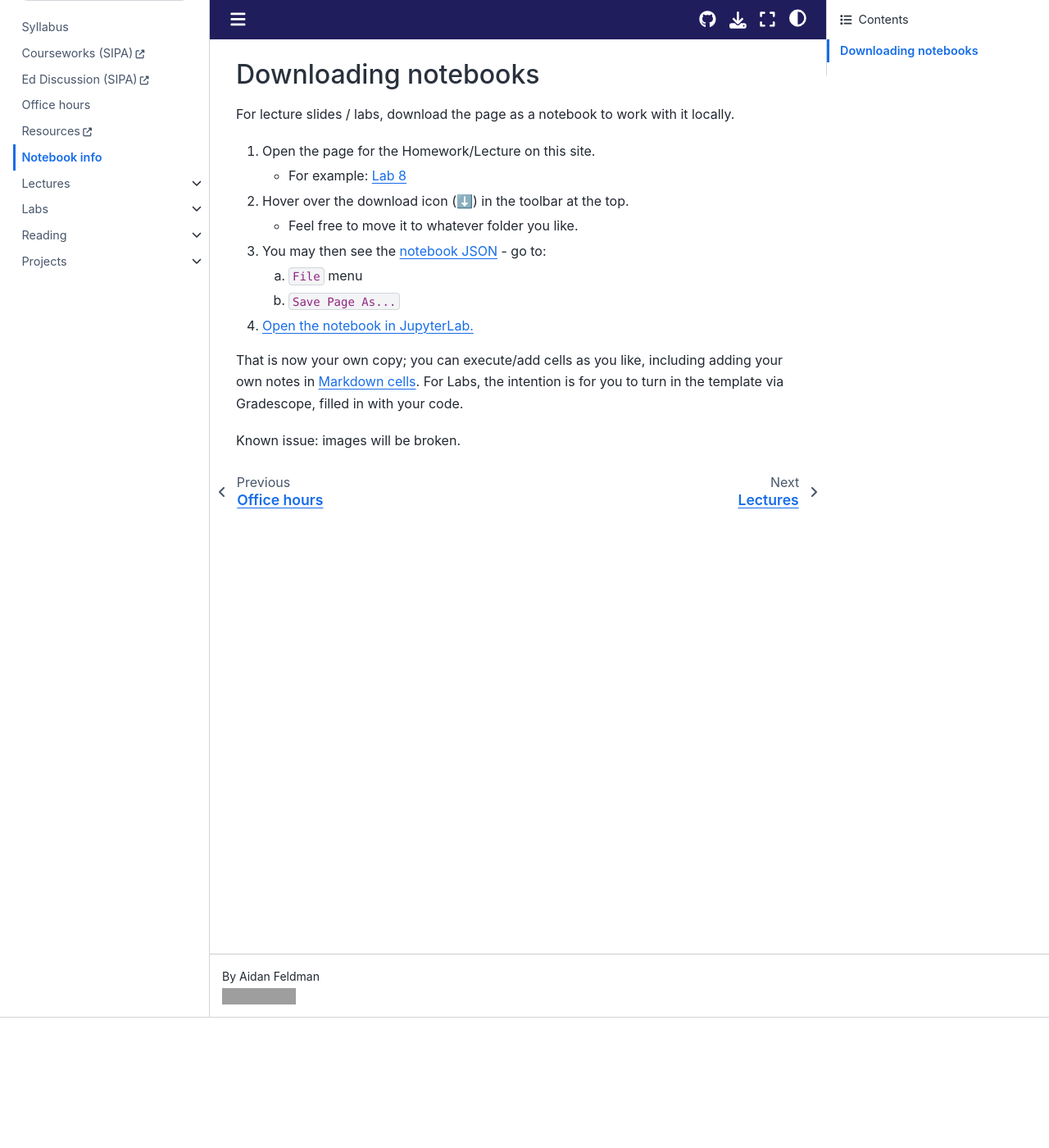
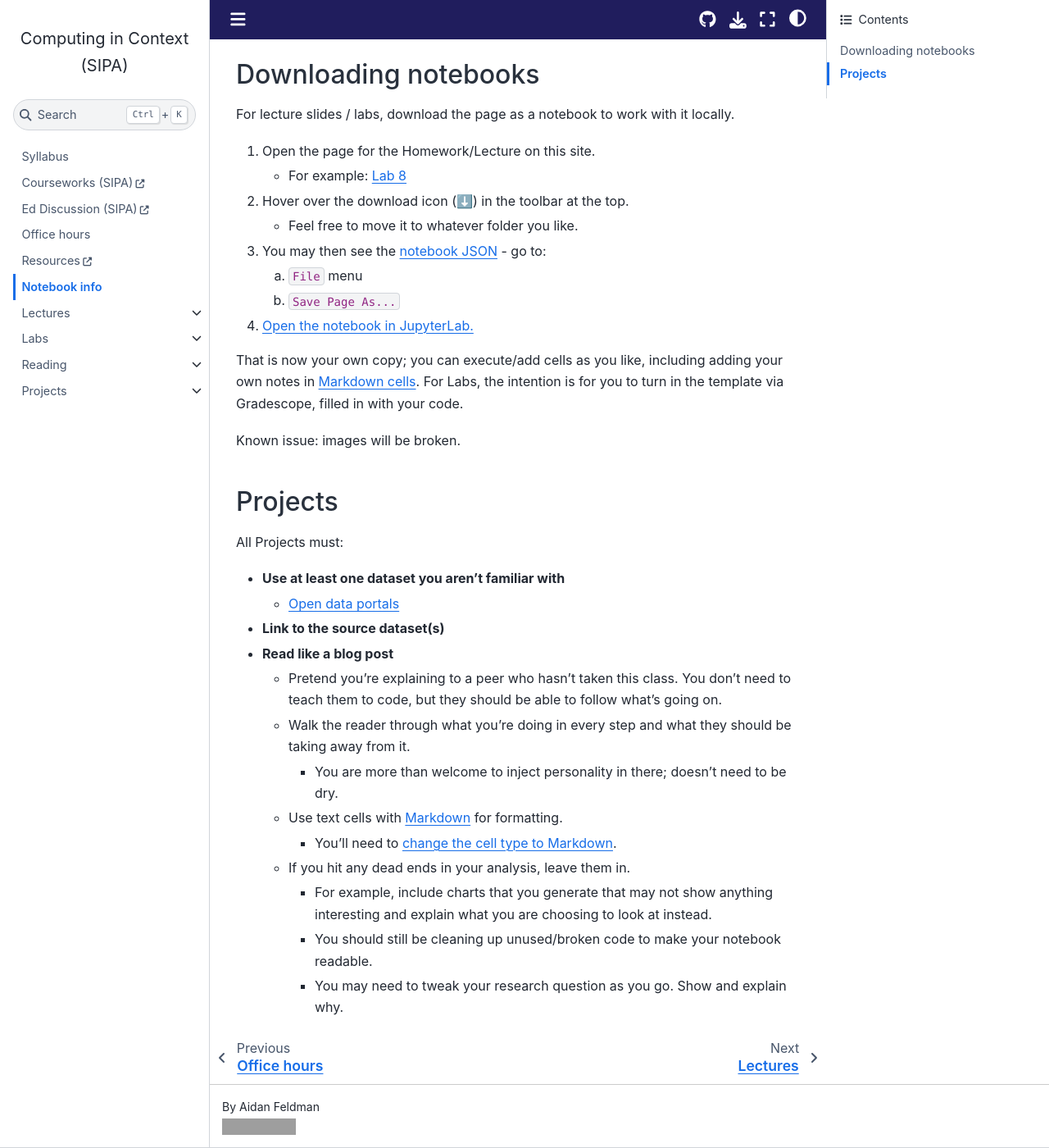
Before and after one commit to afeld/computing-in-context, a Jupyter Book: the page built from notebooks.md, in a window 1280 px wide and 1400 px high, scrolled down 159 px. Shown: the whole window at 82% size. Built offline with Jupyter Book 1.0.4 settings and Sphinx 7.4.7 and the Sphinx Book theme 1.1.4, drawn with Linux system fonts in a browser that asks for light colours; pages that are not in the unit, such as notebooks, are missing from menus; comment, search, counter and statistics services are not loaded; grey boxes are pictures that could not be loaded.

Commit message:
split out general Project information

```diff
--- a/notebooks.md
+++ b/notebooks.md
@@ -18,3 +18,21 @@
 That is now your own copy; you can execute/add cells as you like, including adding your own notes in [Markdown cells](https://jupyter-notebook.readthedocs.io/en/stable/examples/Notebook/Working%20With%20Markdown%20Cells.html). For Labs, the intention is for you to turn in the template via Gradescope, filled in with your code.
 
 Known issue: images will be broken.
+
+## Projects
+
+All Projects must:
+
+- **Use at least one dataset you aren't familiar with**
+  - [Open data portals](https://python-public-policy.afeld.me/en/columbia/final_project/resources.html#open-data-portals)
+- **Link to the source dataset(s)**
+- **Read like a blog post**
+  - Pretend you're explaining to a peer who hasn't taken this class. You don't need to teach them to code, but they should be able to follow what's going on.
+  - Walk the reader through what you're doing in every step and what they should be taking away from it.
+    - You are more than welcome to inject personality in there; doesn't need to be dry.
+  - Use text cells with [Markdown](https://www.markdownguide.org/basic-syntax/) for formatting.
+    - You'll need to [change the cell type to Markdown](https://jupyter-notebook.readthedocs.io/en/stable/examples/Notebook/Working%20With%20Markdown%20Cells.html).
+  - If you hit any dead ends in your analysis, leave them in.
+    - For example, include charts that you generate that may not show anything interesting and explain what you are choosing to look at instead.
+    - You should still be cleaning up unused/broken code to make your notebook readable.
+    - You may need to tweak your research question as you go. Show and explain why.
```
Also changed, not shown: project_1.md (+2 -4 lines).
